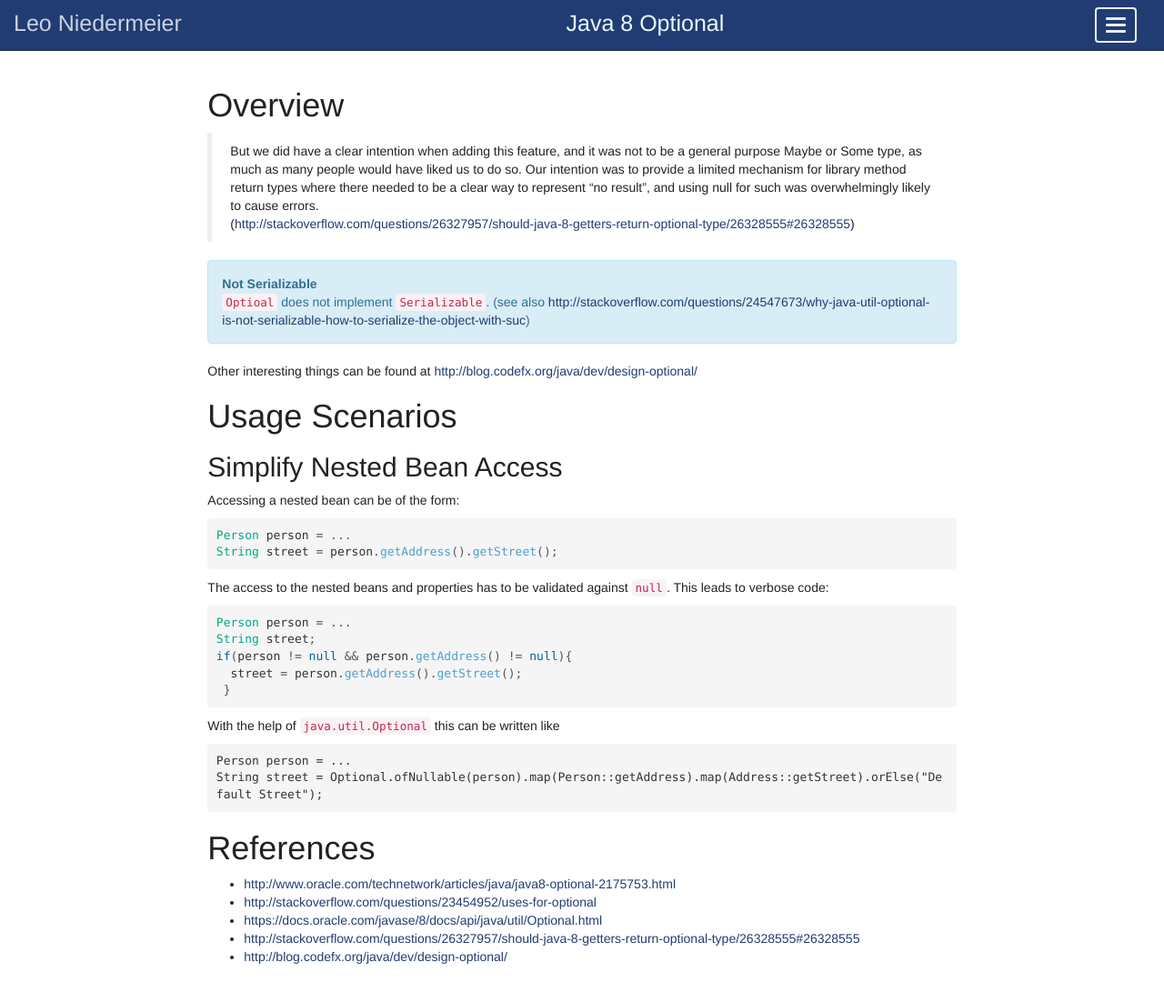
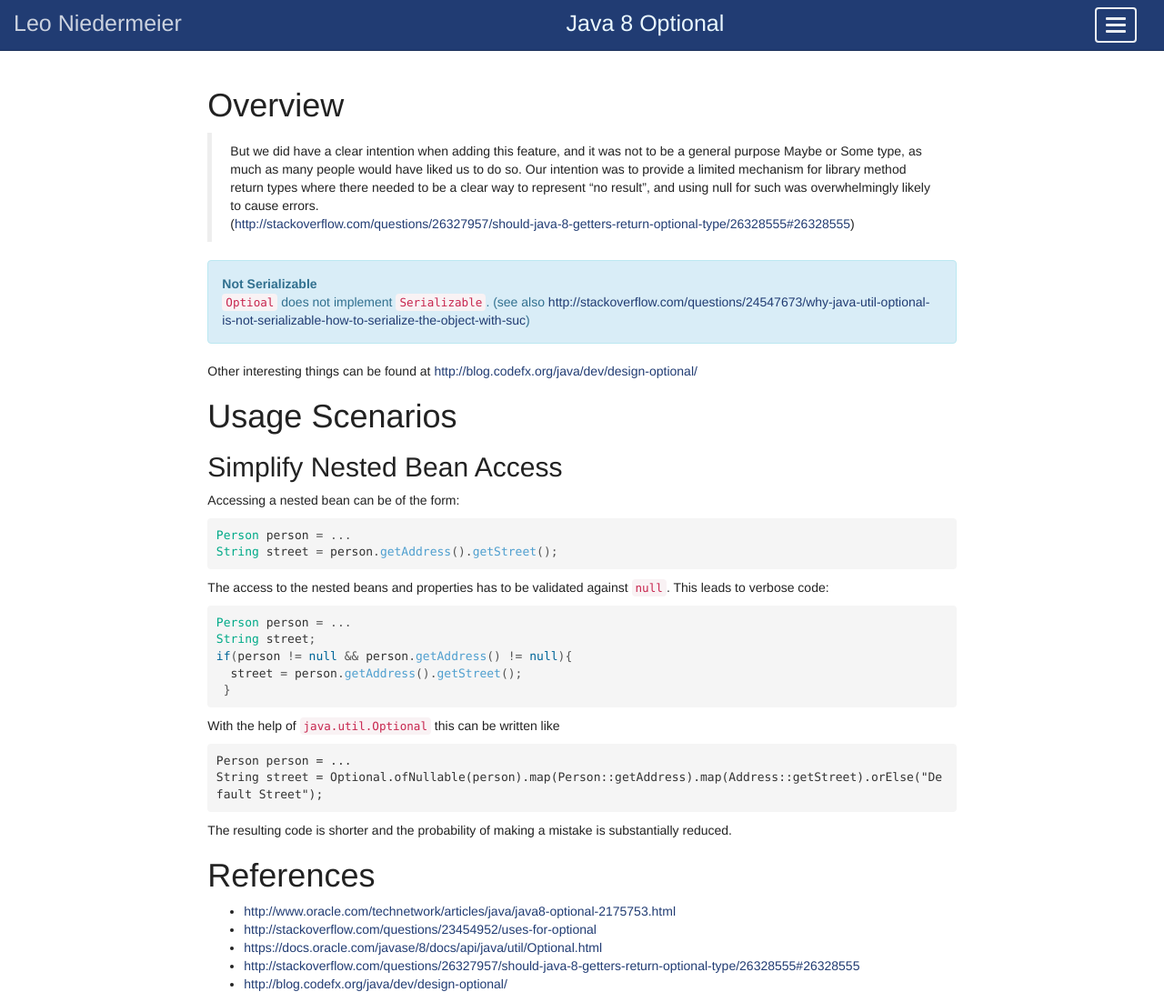
Before and after one commit to LeoNiedermeier/LeoNiedermeier.github.io, a Jekyll site: the page built from _docs/java/java8/opional.md, in a window 1280 px wide. Shown: the whole page at 91% size. Built offline with Jekyll 4.4.1, drawn with Linux system fonts in a browser that asks for light colours; before the commit the page ends 1072 px from its top, so only the background shows below that.

Commit message:
add text

```diff
--- a/_docs/java/java8/opional.md
+++ b/_docs/java/java8/opional.md
@@ -44,6 +44,8 @@ Person person = ...
 String street = Optional.ofNullable(person).map(Person::getAddress).map(Address::getStreet).orElse("Default Street");
 ~~~
 
+The resulting code is shorter and the probability of making a mistake is substantially reduced.
+
 # References
 
 * <http://www.oracle.com/technetwork/articles/java/java8-optional-2175753.html>
```
